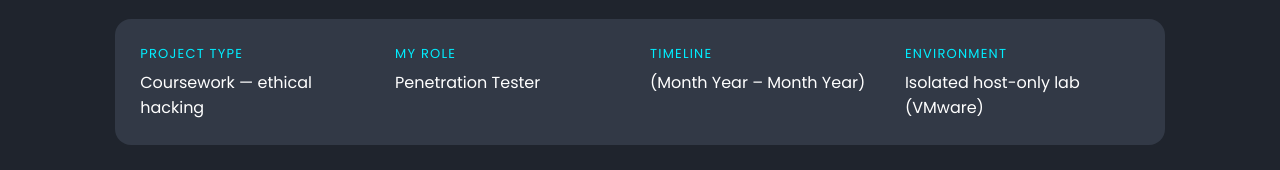
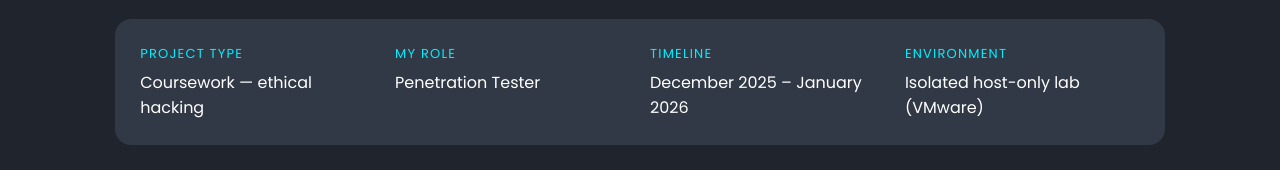
Before and after one commit to ZyWong1234/ZyWong1234.github.io, a website built with Vite: page projects/ethical-hacking.html in a window 1280 px wide. Shown: the part 389-559 px from the top of the page. Built offline with nearby package versions, Linux system fonts and the light colour scheme.

Commit message:
Set the ethical hacking timeline to Dec 2025 - Jan 2026
Fills the last remaining meta placeholder on the site; every project
page now has a complete meta block.

Co-Authored-By: Claude Opus 5 <noreply@anthropic.com>

```diff
--- a/projects/ethical-hacking.html
+++ b/projects/ethical-hacking.html
@@ -71,7 +71,7 @@
     </div>
     <div>
       <dt>Timeline</dt>
-      <dd>(Month Year – Month Year)</dd>
+      <dd>December 2025 – January 2026</dd>
     </div>
     <div>
       <dt>Environment</dt>
```
